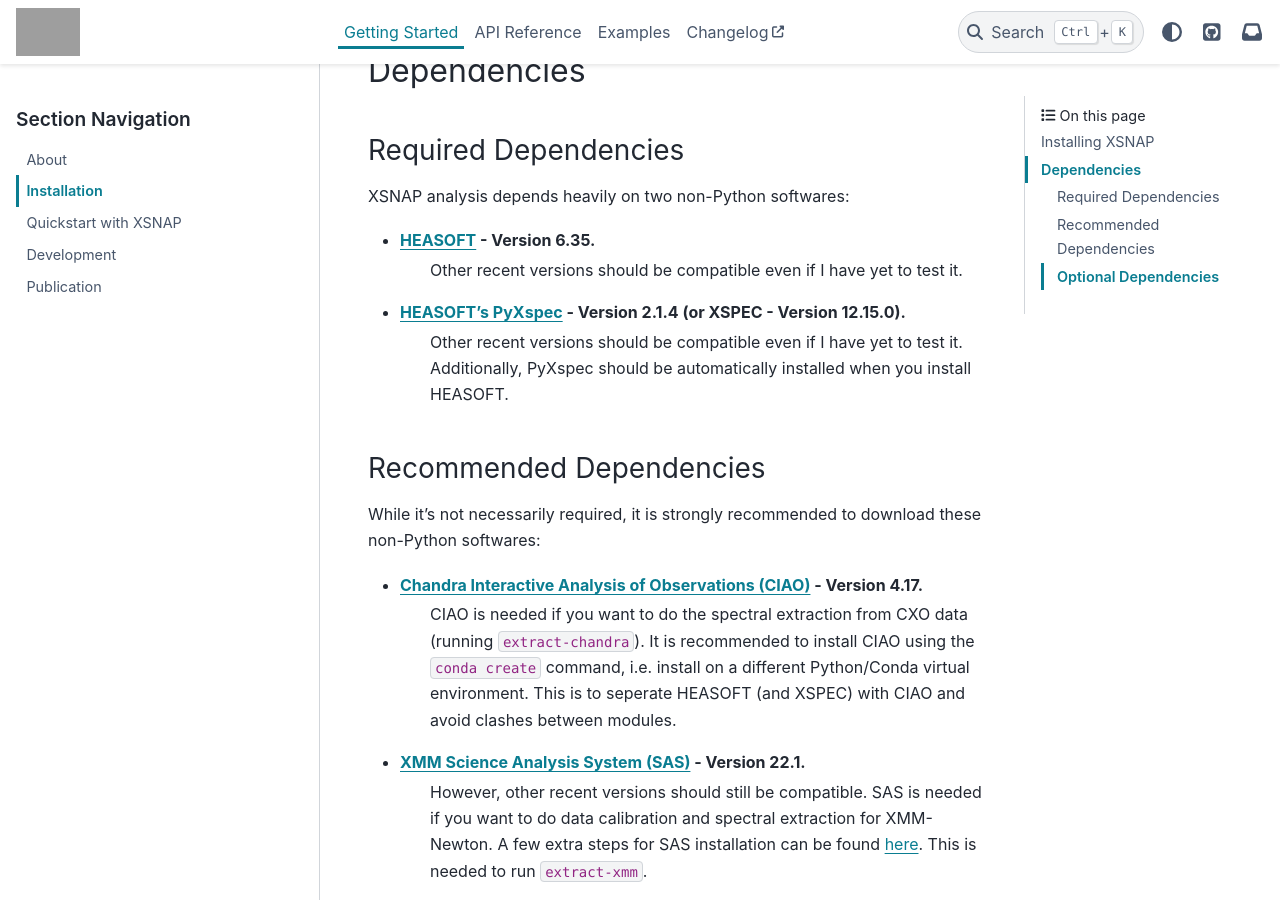
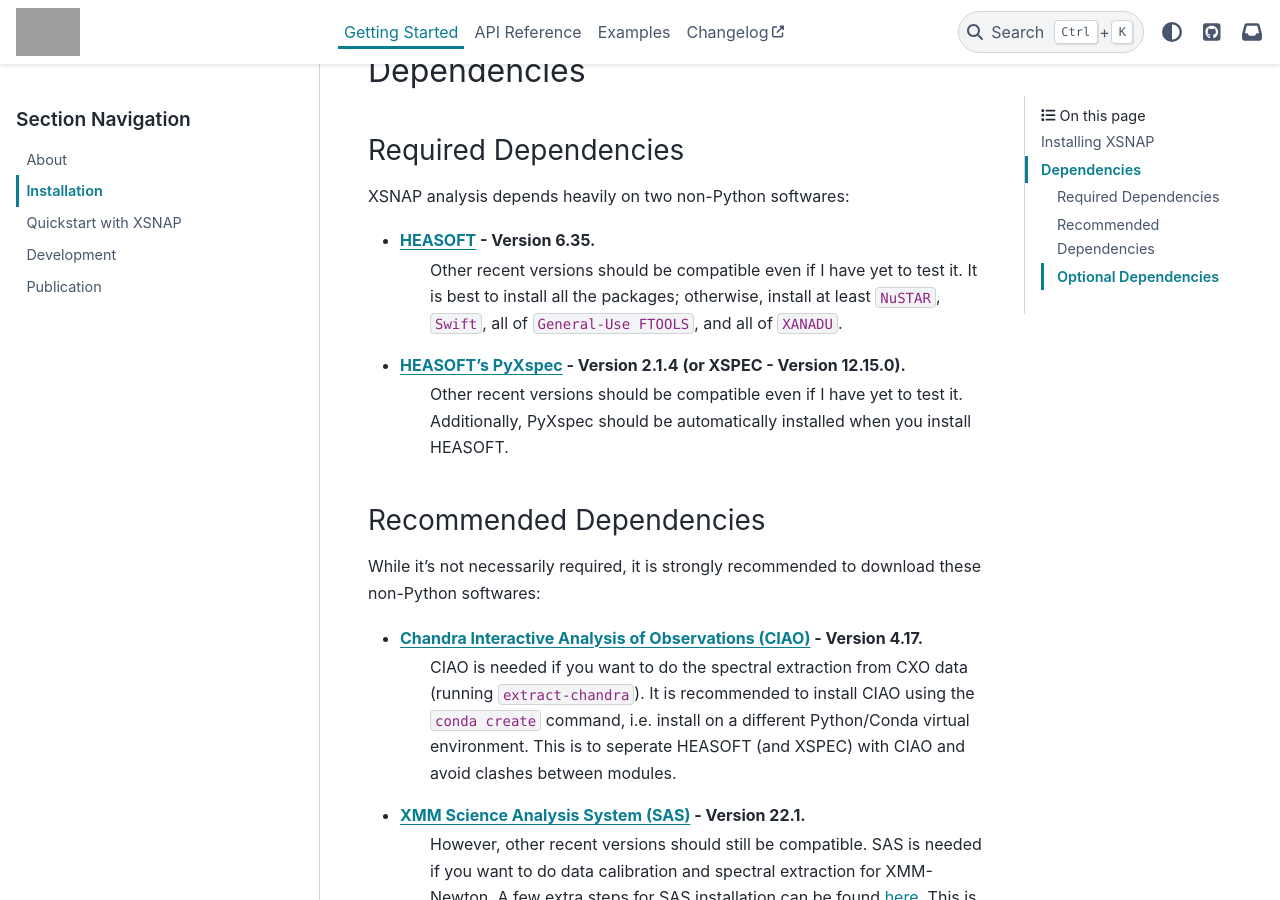
Before and after one commit to fercananything/XSNAP, a Sphinx documentation site: the page built from docs/about/install.rst, in a window 1280 px wide and 900 px high, scrolled down 649 px. Built offline with Sphinx 7.4.7 and the PyData theme 0.15.4, drawn with Linux system fonts in a browser that asks for light colours; pages that are not in the unit, such as notebooks, are missing from menus; grey boxes are pictures that could not be loaded.

```diff
--- a/docs/about/install.rst
+++ b/docs/about/install.rst
@@ -36,7 +36,7 @@ Required Dependencies
 XSNAP analysis depends heavily on two non-Python softwares:
 
 * `HEASOFT <https://heasarc.gsfc.nasa.gov/docs/software/lheasoft/download.html>`_ - Version 6.35.
-   Other recent versions should be compatible even if I have yet to test it.
+   Other recent versions should be compatible even if I have yet to test it. It is best to install all the packages; otherwise, install at least ``NuSTAR``, ``Swift``, all of ``General-Use FTOOLS``, and all of ``XANADU``.
 * `HEASOFT's PyXspec <https://heasarc.gsfc.nasa.gov/docs/xanadu/xspec/python/html/buildinstall.html>`_ - Version 2.1.4 (or XSPEC - Version 12.15.0).
    Other recent versions should be compatible even if I have yet to test it.
    Additionally, PyXspec should be automatically installed when you install HEASOFT.
```
Also changed, not shown: README.md (+1 -1 lines), 2 other files.
